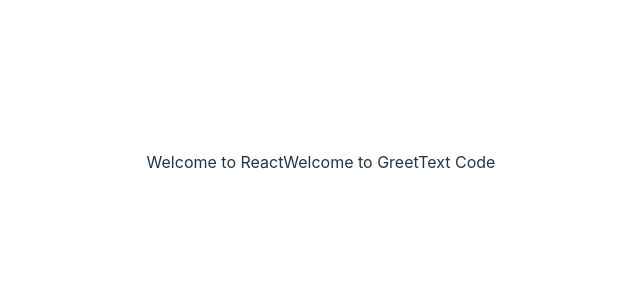
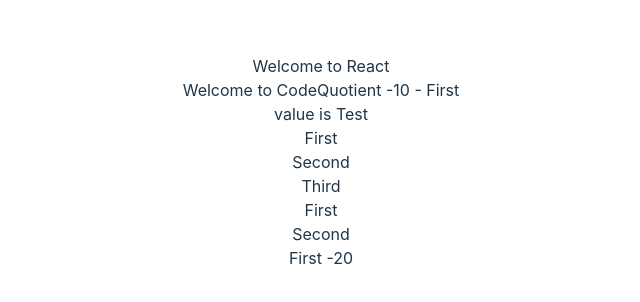
Before and after one commit to baljeetmatta/BatchGReact, a React (Vite) app: page / in a window 1280 px wide. Shown: the part 238-540 px from the top of the page, without its empty margins (319-959 px from the left). Built offline with nearby package versions, Linux system fonts and the light colour scheme.

Commit message:
06022025

```diff
--- a/src/App.tsx
+++ b/src/App.tsx
@@ -52,13 +52,26 @@
 // export default App
 
 import Greet,{Test} from './Greet';
+import Greeting from './Greeting';
+import Types from './Types';
+//import Types from './Types';
+import results from "./data.json";
+
 function App()
 {
+  let data=10;
+
   return (
     <>
     Welcome to React
-    <Greet/>
-    <Test/>
+    {/* <Types/> */}
+    {/* <Greet/>
+    <Test/> */}
+     <Greeting name="CodeQuotient" years={data} code={results[0]}>
+      <Types/>
+      </Greeting>
+    {/* <Greeting name="Chitkara"/>  */}
+
 
     </>
   )
--- /dev/null
+++ b/src/Greeting.tsx
@@ -0,0 +1,48 @@
+// function Greeting()
+// {
+//     return (
+//         <>Welcome to Greeting</>
+//     )
+// }
+// export default Greeting;
+// const Greeting=()=>{
+//     return (
+//         <>Greeting</>
+//     )
+// }
+// export default Greeting
+// const Greeting:React.FC=()=>{
+//     return (
+//         <>Welcome to Greeting</>
+//     )
+// }
+// export default Greeting;
+// import React from 'react';
+
+// interface Props {
+
+// }
+
+// const Component: React.FC<Props> = ({  }) => {
+//   return (
+//     <></>
+//   );
+// };
+
+// export default Component;
+type ObjectType={
+    name:string,
+    age:number
+}
+type GreetingProps={
+    name:string,
+    years?:number
+    code?:ObjectType,
+    children:React.ReactNode
+}
+const Greeting=(props:GreetingProps)=>{
+    return (
+        <><div>Welcome to {props.name} -{props.years} - {props.code?.name} {props.children}</div></>
+    )
+}
+export default Greeting;
--- /dev/null
+++ b/src/Types.tsx
@@ -0,0 +1,46 @@
+import jsonData from "./data.json";
+
+const Types=()=>{
+    //variable
+    //let data=10;
+    //let data:number=10;
+    let data="Test";
+    //array
+    let arrData:string[]=["First","Second","Third"];
+
+    // let obj:{name:string,age:number}={
+    //     name:"First",
+    //     age:23
+    // }
+    type ObjectType={
+        name:string,
+        age:number
+    }
+    let obj:ObjectType={
+        name:"First",
+        age:20
+    }
+    //array of object
+    //let arrObj:ObjectType[]=jsonData;
+    return (
+        <>
+        <div>
+                value is {data}
+            {/* {arrData} */}
+            {
+                arrData.map((item)=>{
+                    return <p>{item}</p>
+                })
+            }
+            {
+                jsonData.map((item)=>{
+                    return <p>{item.name}</p>
+                })
+            }
+
+            {obj.name} -{obj.age}
+        </div>
+        </>
+    )
+}
+export default Types;
--- a/src/data.json
+++ b/src/data.json
@@ -1,14 +1,10 @@
 [
-    {
-      "name":"First name",
-      "age":30
-    },
-    {
-      "name":"Second name",
-      "age":33
-    },
-    {
-      "name":"Third name",
-      "age":34
-    }
-  ]
+  {
+      "name":"First",
+      "age":20
+  },
+  {
+      "name":"Second",
+      "age":10
+  }
+]
```
